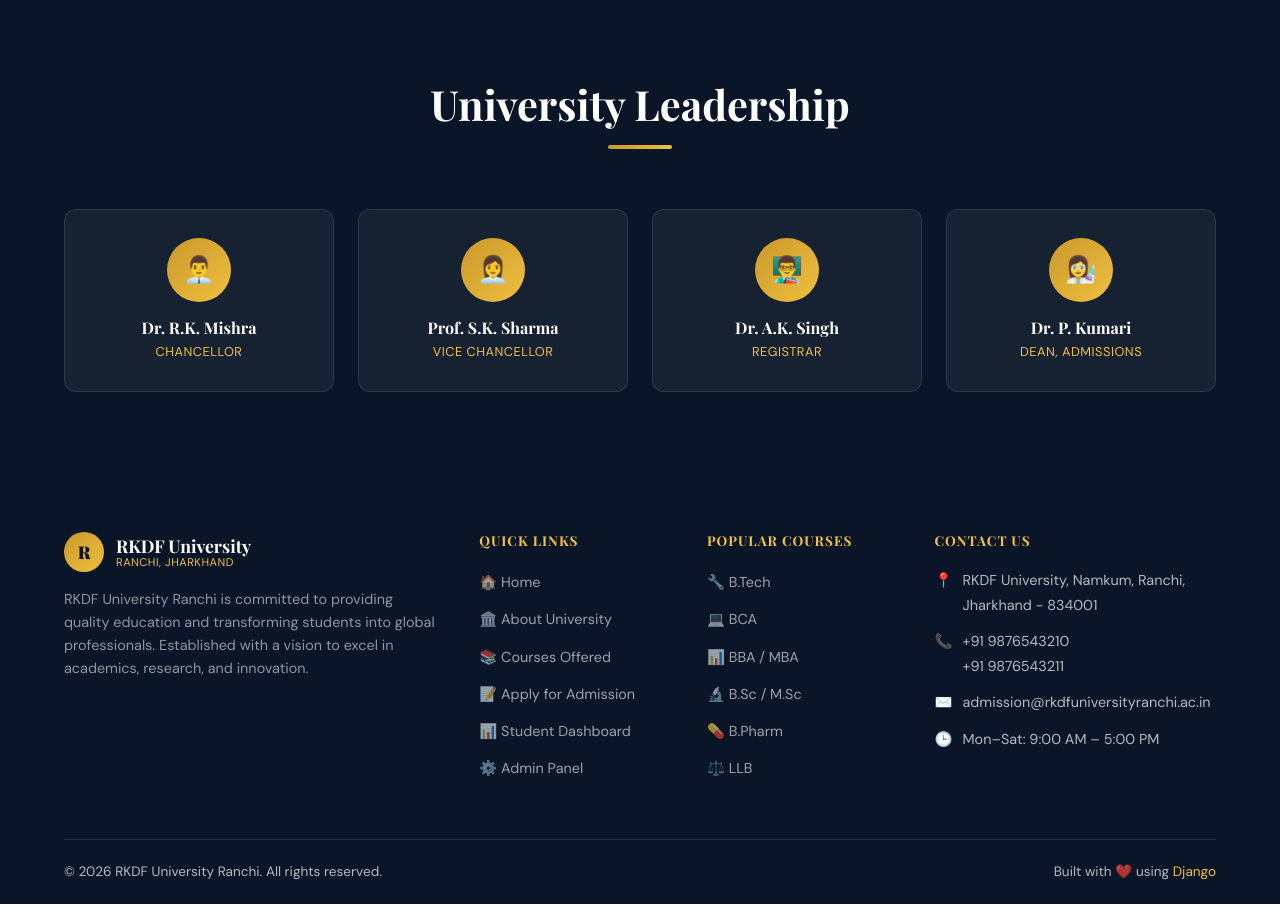
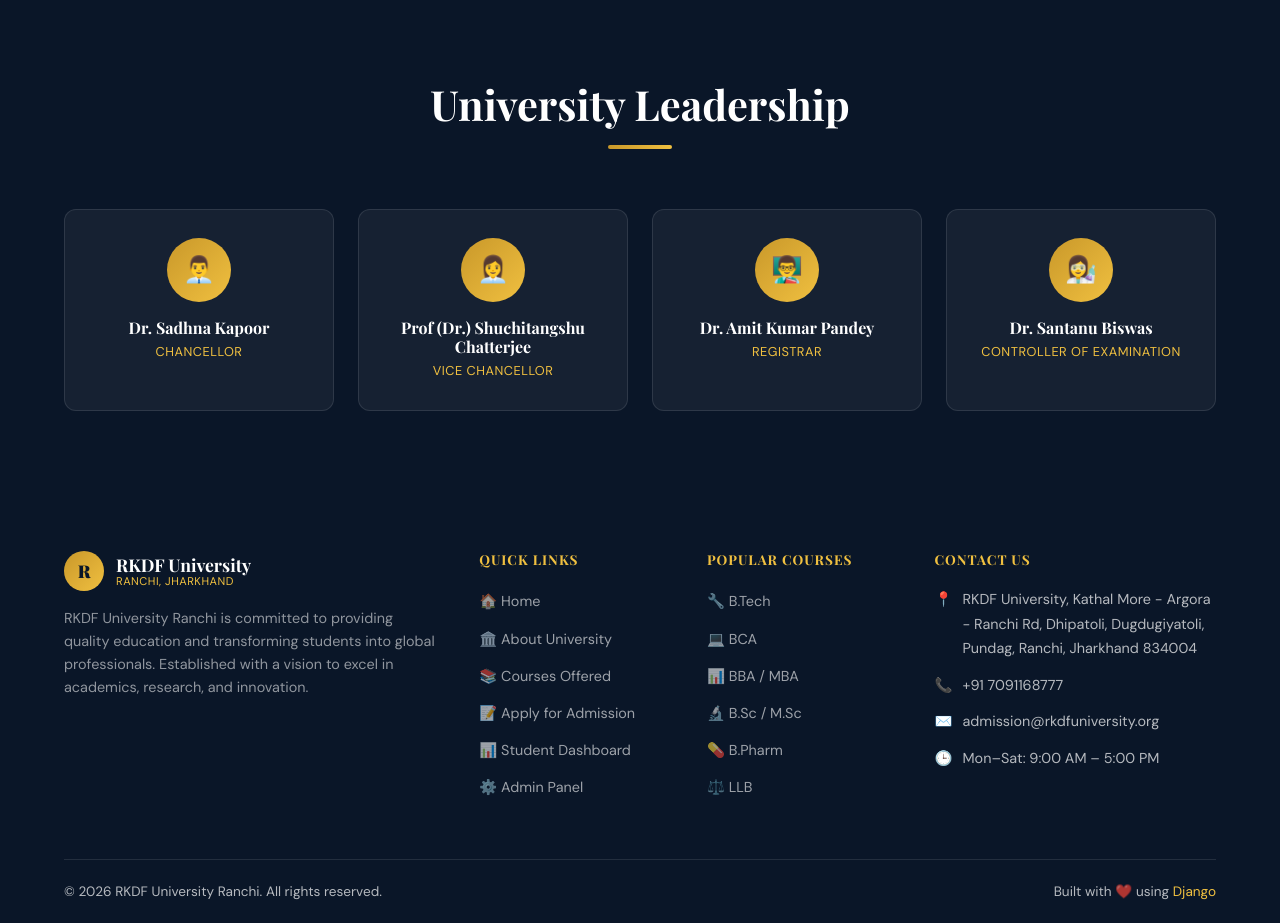
Before and after one commit to pathakmayank172/Rkdf-admission-cell-, a Django app: page /about/ in a window 1280 px wide. Shown: the part 3201-4124 px from the top of the page. Run offline with Django 4.2, Linux system fonts and the light colour scheme.

Commit message:
feat(admission): improve UI across templates
- Updated home, about, contact, and courses pages
- Enhanced admission form layout
- Refactored base template for better consistency
- Improved dashboard interface

```diff
--- a/rkdf_admission/rkdf_admission/admission/templates/admission/about.html
+++ b/rkdf_admission/rkdf_admission/admission/templates/admission/about.html
@@ -62,7 +62,7 @@
                 <div style="background:linear-gradient(135deg, var(--navy), var(--navy-light)); border-radius:var(--radius-lg); padding:48px; text-align:center; color:white;">
                     <div style="font-size:5rem; margin-bottom:24px;">🎓</div>
                     <h3 style="color:var(--gold-light); margin-bottom:8px;">RKDF University</h3>
-                    <p style="color:rgba(255,255,255,0.7); font-size:0.9rem;">Namkum, Ranchi, Jharkhand</p>
+                    <p style="color:rgba(255,255,255,0.7); font-size:0.9rem;"> Kathal More - Argora - Ranchi Rd, Dhipatoli, Dugdugiyatoli, Pundag, Ranchi, Jharkhand 834004</p>
                     <div style="margin-top:24px; padding-top:24px; border-top:1px solid rgba(255,255,255,0.15); display:flex; justify-content:space-around;">
                         <div style="text-align:center;">
                             <div style="color:var(--gold-light); font-family:var(--font-heading); font-size:1.4rem; font-weight:700;">UGC</div>
@@ -195,23 +195,24 @@
             {% empty %}
             <div style="background:rgba(255,255,255,0.05); border:1px solid rgba(255,255,255,0.1); border-radius:12px; padding:28px; text-align:center;">
                 <div style="width:64px;height:64px;border-radius:50%;background:linear-gradient(135deg,var(--gold),var(--gold-light));display:flex;align-items:center;justify-content:center;font-size:1.6rem;margin:0 auto 16px;">👨‍💼</div>
-                <h4 style="color:white; font-size:1rem; margin-bottom:4px;">Dr. R.K. Mishra</h4>
+                <h4 style="color:white; font-size:1rem; margin-bottom:4px;">Dr. Sadhna Kapoor</h4>
                 <p style="color:var(--gold-light); font-size:0.8rem; margin:0; text-transform:uppercase; letter-spacing:0.5px;">Chancellor</p>
             </div>
             <div style="background:rgba(255,255,255,0.05); border:1px solid rgba(255,255,255,0.1); border-radius:12px; padding:28px; text-align:center;">
                 <div style="width:64px;height:64px;border-radius:50%;background:linear-gradient(135deg,var(--gold),var(--gold-light));display:flex;align-items:center;justify-content:center;font-size:1.6rem;margin:0 auto 16px;">👩‍💼</div>
-                <h4 style="color:white; font-size:1rem; margin-bottom:4px;">Prof. S.K. Sharma</h4>
+                <h4 style="color:white; font-size:1rem; margin-bottom:4px;">Prof (Dr.) Shuchitangshu Chatterjee
+</h4>
                 <p style="color:var(--gold-light); font-size:0.8rem; margin:0; text-transform:uppercase; letter-spacing:0.5px;">Vice Chancellor</p>
             </div>
             <div style="background:rgba(255,255,255,0.05); border:1px solid rgba(255,255,255,0.1); border-radius:12px; padding:28px; text-align:center;">
                 <div style="width:64px;height:64px;border-radius:50%;background:linear-gradient(135deg,var(--gold),var(--gold-light));display:flex;align-items:center;justify-content:center;font-size:1.6rem;margin:0 auto 16px;">👨‍🏫</div>
-                <h4 style="color:white; font-size:1rem; margin-bottom:4px;">Dr. A.K. Singh</h4>
+                <h4 style="color:white; font-size:1rem; margin-bottom:4px;">Dr. Amit Kumar Pandey</h4>
                 <p style="color:var(--gold-light); font-size:0.8rem; margin:0; text-transform:uppercase; letter-spacing:0.5px;">Registrar</p>
             </div>
             <div style="background:rgba(255,255,255,0.05); border:1px solid rgba(255,255,255,0.1); border-radius:12px; padding:28px; text-align:center;">
                 <div style="width:64px;height:64px;border-radius:50%;background:linear-gradient(135deg,var(--gold),var(--gold-light));display:flex;align-items:center;justify-content:center;font-size:1.6rem;margin:0 auto 16px;">👩‍🔬</div>
-                <h4 style="color:white; font-size:1rem; margin-bottom:4px;">Dr. P. Kumari</h4>
-                <p style="color:var(--gold-light); font-size:0.8rem; margin:0; text-transform:uppercase; letter-spacing:0.5px;">Dean, Admissions</p>
+                <h4 style="color:white; font-size:1rem; margin-bottom:4px;">Dr. Santanu Biswas</h4>
+                <p style="color:var(--gold-light); font-size:0.8rem; margin:0; text-transform:uppercase; letter-spacing:0.5px;">Controller of Examination</p>
             </div>
             {% endfor %}
         </div>
--- a/rkdf_admission/rkdf_admission/admission/templates/admission/admission_form.html
+++ b/rkdf_admission/rkdf_admission/admission/templates/admission/admission_form.html
@@ -16,7 +16,7 @@
             <div class="form-header">
                 <div style="font-size:2.5rem; margin-bottom:12px;">📝</div>
                 <h2>Admission Application Form</h2>
-                <p>RKDF University Ranchi — Academic Year 2024–25</p>
+                <p>RKDF University, Ranchi — Academic Year 2026–27</p>
             </div>
 
             <!-- Django Messages (success/error alerts from backend) -->
--- a/rkdf_admission/rkdf_admission/admission/templates/admission/base.html
+++ b/rkdf_admission/rkdf_admission/admission/templates/admission/base.html
@@ -138,15 +138,15 @@
                     <h4>Contact Us</h4>
                     <div class="footer-contact-item">
                         <span>📍</span>
-                        <span>RKDF University, Namkum, Ranchi, Jharkhand - 834001</span>
+                        <span>RKDF University, Kathal More - Argora - Ranchi Rd, Dhipatoli, Dugdugiyatoli, Pundag, Ranchi, Jharkhand 834004</span>
                     </div>
                     <div class="footer-contact-item">
                         <span>📞</span>
-                        <span>+91 9876543210<br>+91 9876543211</span>
+                        <span>+91 7091168777</span>
                     </div>
                     <div class="footer-contact-item">
                         <span>✉️</span>
-                        <span>admission@rkdfuniversityranchi.ac.in</span>
+                        <span>admission@rkdfuniversity.org</span>
                     </div>
                     <div class="footer-contact-item">
                         <span>🕒</span>
--- a/rkdf_admission/rkdf_admission/admission/templates/admission/contact.html
+++ b/rkdf_admission/rkdf_admission/admission/templates/admission/contact.html
@@ -40,7 +40,7 @@
                     <div class="contact-item-icon">📍</div>
                     <div class="contact-item-text">
                         <p>Address</p>
-                        <strong>RKDF University, Namkum, Ranchi, Jharkhand - 834001</strong>
+                        <strong>RKDF University, Kathal More - Argora - Pundag, Ranchi, Jharkhand 834004</strong>
                     </div>
                 </div>
 
@@ -49,7 +49,7 @@
                     <div class="contact-item-icon">📞</div>
                     <div class="contact-item-text">
                         <p>Phone</p>
-                        <strong>+91 9876543210 | +91 9876543211</strong>
+                        <strong>+91 7091168777</strong>
                     </div>
                 </div>
 
@@ -58,7 +58,7 @@
                     <div class="contact-item-icon">✉️</div>
                     <div class="contact-item-text">
                         <p>Email</p>
-                        <strong>admission@rkdfuniversityranchi.ac.in</strong>
+                        <strong>admission@rkdfuniversity.org</strong>
                     </div>
                 </div>
 
--- a/rkdf_admission/rkdf_admission/admission/templates/admission/courses.html
+++ b/rkdf_admission/rkdf_admission/admission/templates/admission/courses.html
@@ -149,14 +149,14 @@
                     </tr>
                     <tr>
                         <td><strong>B.Com</strong></td>
-                        <td>3 Years</td>
+                        <td>4 Years</td>
                         <td>₹25,000 – ₹35,000</td>
                         <td><span class="badge badge-approved">Available</span></td>
                         <td><a href="{% url 'admission_form' %}" class="btn btn-primary btn-sm">Apply</a></td>
                     </tr>
                     <tr>
                         <td><strong>B.Sc</strong></td>
-                        <td>3 Years</td>
+                        <td>4 Years</td>
                         <td>₹25,000 – ₹40,000</td>
                         <td><span class="badge badge-approved">Available</span></td>
                         <td><a href="{% url 'admission_form' %}" class="btn btn-primary btn-sm">Apply</a></td>
--- a/rkdf_admission/rkdf_admission/admission/templates/admission/dashboard.html
+++ b/rkdf_admission/rkdf_admission/admission/templates/admission/dashboard.html
@@ -1,6 +1,6 @@
 {% extends 'admission/base.html' %}
 
-{% block title %}Student Dashboard — RKDF University Ranchi{% endblock %}
+{% block title %}Student Dashboard — RKDF University, Ranchi{% endblock %}
 
 {% block content %}
 
@@ -8,7 +8,7 @@
 <div class="dashboard-header">
     <div class="container">
         <h1 style="color:white; margin-bottom:8px;">📊 Admission Dashboard</h1>
-        <p style="color:rgba(255,255,255,0.7);">MIS View — All Admission Applications | RKDF University Ranchi</p>
+        <p style="color:rgba(255,255,255,0.7);">MIS View — All Admission Applications | RKDF University, Ranchi</p>
     </div>
 </div>
 
--- a/rkdf_admission/rkdf_admission/admission/templates/admission/home.html
+++ b/rkdf_admission/rkdf_admission/admission/templates/admission/home.html
@@ -24,7 +24,7 @@
         <!-- Main Heading -->
         <h1>
             Welcome to
-            <span>RKDF University Ranchi</span>
+            <span>RKDF University, Ranchi</span>
         </h1>
 
         <!-- Subtitle -->
@@ -303,7 +303,7 @@
     <div class="container" style="text-align:center;">
         <h2 style="color:var(--navy); margin-bottom:12px;">Ready to Begin Your Academic Journey?</h2>
         <p style="color:rgba(10,22,40,0.7); font-size:1.1rem; margin-bottom:32px; max-width:520px; margin-left:auto; margin-right:auto;">
-            Join thousands of students who have built successful careers starting from RKDF University Ranchi.
+            Join thousands of students who have built successful careers starting from RKDF University, Ranchi.
         </p>
         <a href="{% url 'admission_form' %}" class="btn btn-navy btn-lg">
             Apply Now — It's Free!
```
